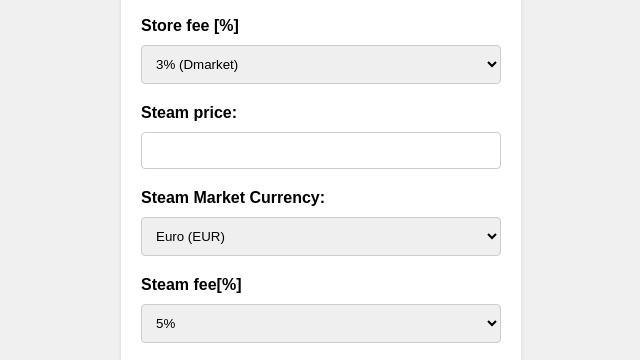
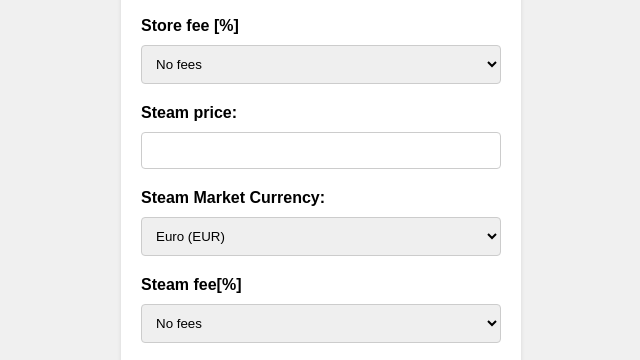
Before and after one commit to Likcuga/TurkishTrade_Calculator, a plain HTML site: page index.html in a window 1280 px wide. Shown: the part 232-592 px from the top of the page, 319-959 px from the left. Drawn offline with Linux system fonts and the light colour scheme.

Commit message:
Added 0 for fees

```diff
--- a/index.html
+++ b/index.html
@@ -24,6 +24,7 @@
 
     <label id="store_fee">Store fee [%]</label>
     <select id="storeFee">
+        <option value="0">No fees</option>
         <option value="3">3% (Dmarket)</option>
         <option value="5">5% (CSGOSelly, ShadowPay, Market.CSGO)</option>
         <option value="6">6% (Skinport over 1000$)</option>
@@ -56,6 +57,7 @@
 
     <label id="steam_fee">Steam fee[%]</label>
     <select id="steamFee">
+        <option value="0">No fees</option>
         <option value="5">5%</option>
         <option value="10">10%</option>
         <option value="13">13% (Turkey)</option>
```
